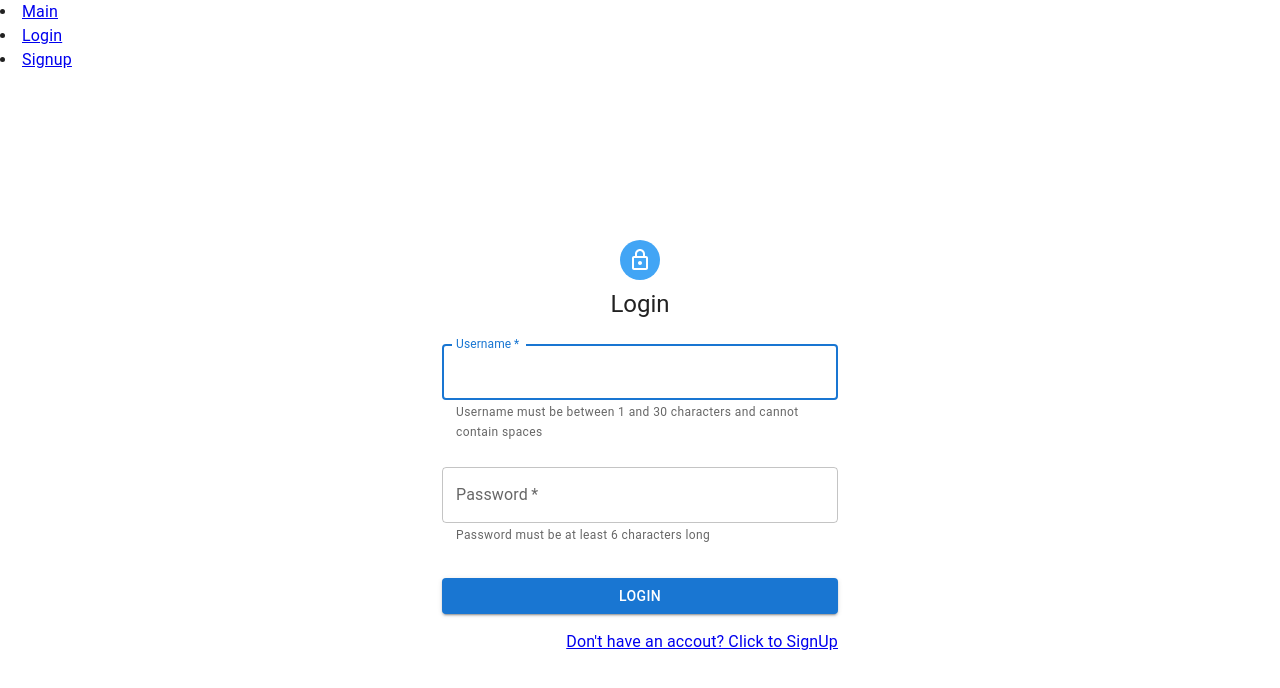
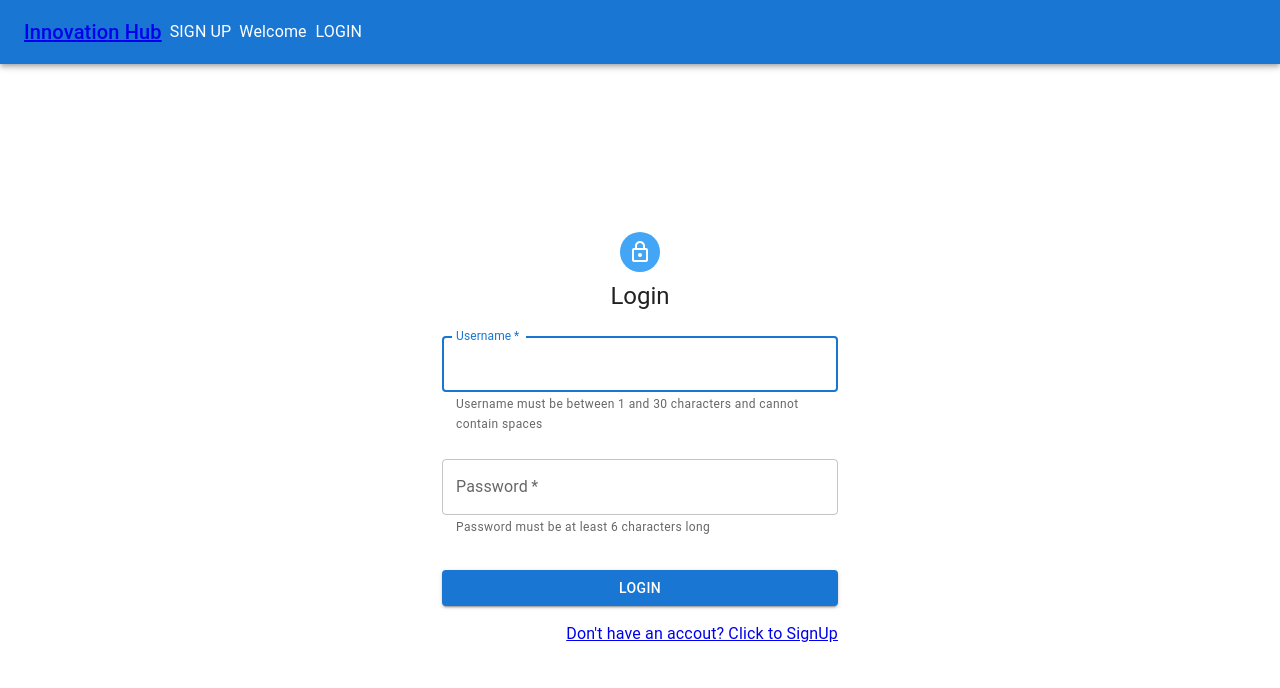
Before and after one commit to roshnidaksha/Task-Management-System, a React (Create React App) app in the folder frontend/: page /login in a window 1280 px wide. Shown: the top 688 px of the page. Built offline with nearby package versions, Linux system fonts and the light colour scheme.

Commit message:
Interactive Navbar

```diff
--- a/frontend/src/components/navbar.tsx
+++ b/frontend/src/components/navbar.tsx
@@ -1,8 +1,59 @@
-import React from 'react';
-import {  Link } from "react-router-dom";
+import React from "react";
+import { Link, useNavigate } from "react-router-dom";
+import AppBar from "@mui/material/AppBar";
+import Toolbar from "@mui/material/Toolbar";
+import Typography from "@mui/material/Typography";
+import Button from "@mui/material/Button";
 
-const navbar = () => {
+const Navbar = () => {
+    const navigate = useNavigate();
+    function handleLogin() {
+        navigate("/login");
+    }
+
+    function handleSignup() {
+        navigate("/signup");
+    }
+
     return (
+        <AppBar position="static" className={"px-0 md: px-4"}>
+            <Toolbar>
+                <div>
+                    <Link to={"/"} className={"no-underline"}>
+                        <Typography variant="h6" className={"text-White"}>
+                            Innovation Hub
+                        </Typography>
+                    </Link>
+                </div>
+
+                <div className={"flex-grow"} />
+
+                <div className={"mr-4"}>
+                    <Button color="inherit" onClick={handleSignup}>
+                        <Typography className={"text-white"}>
+                            Sign Up
+                        </Typography>
+                    </Button>
+                </div>
+
+                <div className={"mr-2 flex min-w-[30px] items-center gap-2 md:mr-6"}>
+                    <div className={"hidden md: block"}>
+                        <Typography className={"text-white"}>
+                            Welcome
+                        </Typography>
+                    </div>
+                </div>
+
+                <Button color="inherit" onClick={handleLogin}>
+                    <Typography className={"text-white"}>
+                        Login
+                    </Typography>
+                </Button>
+            </Toolbar>
+        </AppBar>
+    );
+}
+
 <div>
 <li>
   <Link to="/">Main</Link>
@@ -14,7 +65,5 @@ const navbar = () => {
   <Link to="/signup">Signup</Link>
 </li>
 </div>
-  );
-}
 
-export default navbar;
+export default Navbar;
```
Lines whose indentation alone changed are shown as unchanged.
